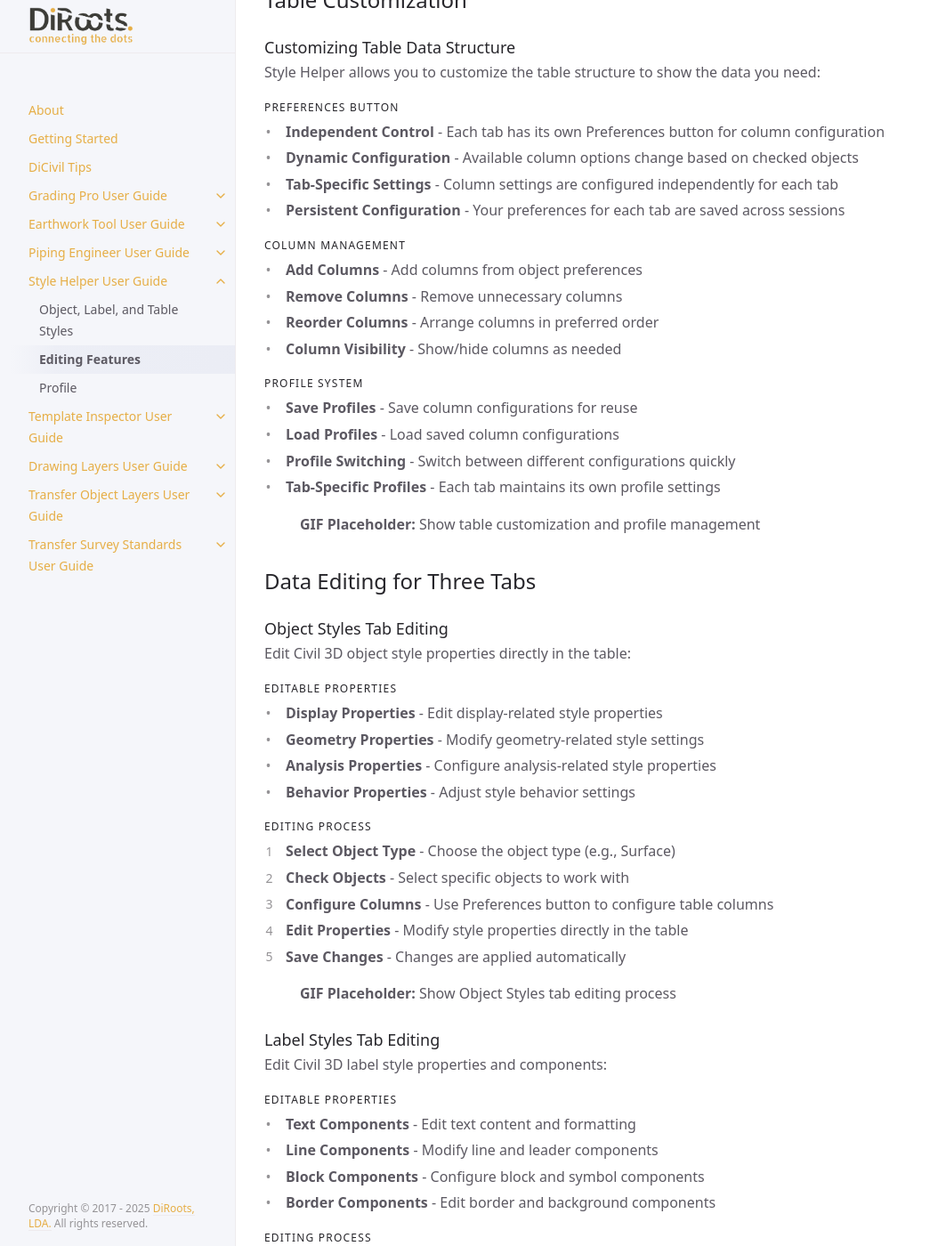
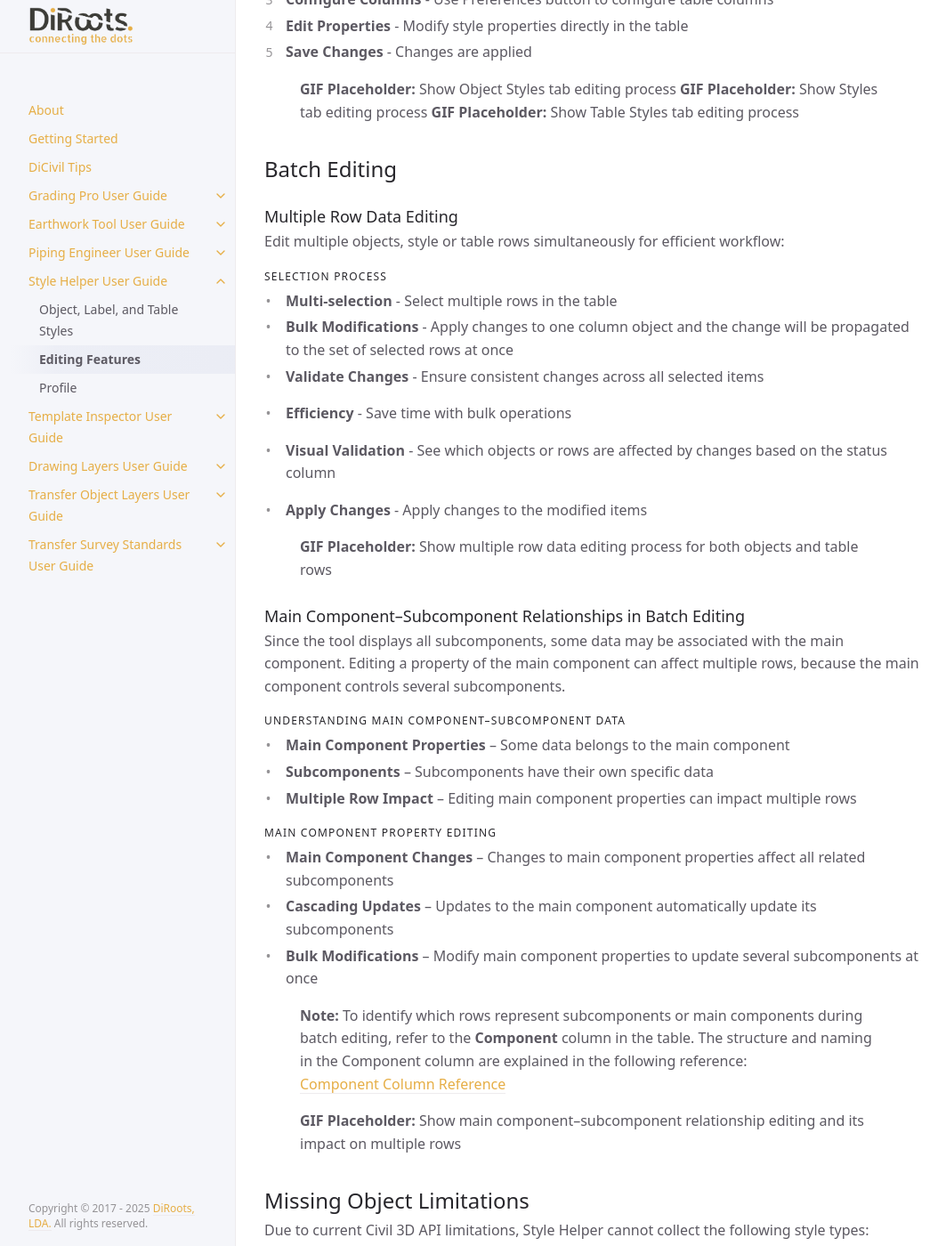
Before and after one commit to DiRoots-Limited/DiRoots.Civil3D.Releases, a Jekyll site: the page built from docs/pages/StyleHelper/SH-Editing-Features.md, in a window 1280 px wide and 1400 px high, scrolled down 1876 px. Shown: the whole window at 89% size, without its empty margins (107-1170 px from the left). Built offline with Jekyll 4.4.1, drawn with Linux system fonts in a browser that asks for light colours; some of the changed text lies outside the part shown.

Commit message:
fix: update

```diff
--- a/docs/pages/StyleHelper/SH-Editing-Features.md
+++ b/docs/pages/StyleHelper/SH-Editing-Features.md
@@ -18,186 +18,90 @@ nav_order: 3
 
 # Editing Features
 
-Style Helper provides comprehensive editing capabilities for customizing table data, editing style properties across all three tabs, and performing batch operations for efficient workflow management.
+Style Helper provides comprehensive editing capabilities for customizing table data, editing style data properties, and performing batch operations for efficient data edition.
 
 ## Overview
 
 The editing features include:
-- **Table Customization** - Configure table structure and data display
+- **Table Column Preferences** - Configure table structure and data display
 - **Data Editing** - Edit style properties for all three tabs
 - **Batch Editing** - Edit multiple objects and rows simultaneously
 - **Children Styles Support** - Edit children nested label styles
 
-> **GIF Placeholder:** Show overview of editing features
 
 ## Table Customization
 
 ### Customizing Table Data Structure
 
-Style Helper allows you to customize the table structure to show the data you need:
+Style Helper allows you to customize the table structure to show only the data you need:
 
 #### Preferences Button
 - **Independent Control** - Each tab has its own Preferences button for column configuration
 - **Dynamic Configuration** - Available column options change based on checked objects
 - **Tab-Specific Settings** - Column settings are configured independently for each tab
-- **Persistent Configuration** - Your preferences for each tab are saved across sessions
 
-#### Column Management
-- **Add Columns** - Add columns from object preferences
+#### Column Preferences
+After accessing the preferences, you can:
+- **Add Columns**
 - **Remove Columns** - Remove unnecessary columns
 - **Reorder Columns** - Arrange columns in preferred order
-- **Column Visibility** - Show/hide columns as needed
 
-#### Profile System
-- **Save Profiles** - Save column configurations for reuse
-- **Load Profiles** - Load saved column configurations
-- **Profile Switching** - Switch between different configurations quickly
-- **Tab-Specific Profiles** - Each tab maintains its own profile settings
 
 > **GIF Placeholder:** Show table customization and profile management
 
-## Data Editing for Three Tabs
+## Data Editing for the Different Tabs
 
-### Object Styles Tab Editing
+### Styles Tab Editing
 
-Edit Civil 3D object style properties directly in the table:
+Edit Civil 3D object style property data directly in the table:
 
-#### Editable Properties
-- **Display Properties** - Edit display-related style properties
-- **Geometry Properties** - Modify geometry-related style settings
-- **Analysis Properties** - Configure analysis-related style properties
-- **Behavior Properties** - Adjust style behavior settings
+#### Editing Property Data Process
 
-#### Editing Process
-1. **Select Object Type** - Choose the object type (e.g., Surface)
-2. **Check Objects** - Select specific objects to work with
+1. **Access the Tab** - Open the Styles tab you want to edit
+2. **Check Objects** - Check specific objects to work with
 3. **Configure Columns** - Use Preferences button to configure table columns
 4. **Edit Properties** - Modify style properties directly in the table
-5. **Save Changes** - Changes are applied automatically
+5. **Save Changes** - Changes are applied
 
 > **GIF Placeholder:** Show Object Styles tab editing process
-
-### Label Styles Tab Editing
-
-Edit Civil 3D label style properties and components:
-
-#### Editable Properties
-- **Text Components** - Edit text content and formatting
-- **Line Components** - Modify line and leader components
-- **Block Components** - Configure block and symbol components
-- **Border Components** - Edit border and background components
-
-#### Editing Process
-1. **Select Label Type** - Choose the label type (e.g., Point)
-2. **Check Label Styles** - Select specific label styles to work with
-3. **Configure Columns** - Use Preferences button to configure table columns
-4. **Edit Properties** - Modify label properties directly in the table
-5. **Save Changes** - Changes are applied automatically
-
-> **GIF Placeholder:** Show Label Styles tab editing process
-
-### Table Styles Tab Editing
-
-Edit Civil 3D table style properties and components:
-
-#### Editable Properties
-- **Table Layout** - Edit table layout and structure
-- **Column Properties** - Modify column formatting and behavior
-- **Header Properties** - Configure table header settings
-- **Data Properties** - Edit data formatting and display
-
-#### Editing Process
-1. **Select Table Type** - Choose the table type (e.g., Surface Table)
-2. **Check Table Styles** - Select specific table styles to work with
-3. **Configure Columns** - Use Preferences button to configure table columns
-4. **Edit Properties** - Modify table properties directly in the table
-5. **Save Changes** - Changes are applied automatically
-
+> **GIF Placeholder:** Show Styles tab editing process
 > **GIF Placeholder:** Show Table Styles tab editing process
 
 ## Batch Editing
 
-### Multi-Object Editing
+### Multiple Row Data Editing
 
-Edit multiple objects simultaneously for efficient workflow:
+Edit multiple objects, style or table rows simultaneously for efficient workflow:
 
-#### Object Selection
-- **Multi-selection** - Check multiple objects in the tree structure
-- **Bulk Modifications** - Apply changes to multiple objects at once
-- **Consistent Updates** - Ensure consistent changes across objects
+#### Selection Process
+- **Multi-selection** - Select multiple rows in the table
+- **Bulk Modifications** - Apply changes to one column object and the change will be propagated to the set of selected rows at once
+- **Validate Changes** - Ensure consistent changes across all selected items
 - **Efficiency** - Save time with bulk operations
 
-#### Object-Level Changes
-When you select multiple objects, changes are applied to all selected objects:
-- **Property Updates** - Update properties across all selected objects
-- **Style Modifications** - Modify styles for multiple objects simultaneously
-- **Data Consistency** - Maintain data consistency across objects
-- **Visual Feedback** - See which objects are affected by changes
+- **Visual Validation** - See which objects or rows are affected by changes based on the status column
 
-> **GIF Placeholder:** Show multi-object editing process
+- **Apply Changes** - Apply changes to the modified items
 
-### Multi-Row Editing
+> **GIF Placeholder:** Show multiple row data editing process for both objects and table rows
 
-Edit multiple table rows simultaneously:
+### Main Component–Subcomponent Relationships in Batch Editing
 
-#### Row Selection
-- **Select Multiple Rows** - Select multiple rows in the table
-- **Bulk Property Editing** - Edit properties across selected rows
-- **Consistent Changes** - Apply consistent changes to multiple rows
+Since the tool displays all subcomponents, some data may be associated with the main component. Editing a property of the main component can affect multiple rows, because the main component controls several subcomponents.
 
-#### Row-Level Operations
-After selecting multiple rows:
-- **Property Editing** - Edit the required property
-- **Data Updates** - The tool updates data values across multiple selected rows
-- **Apply Changes** - Apply style changes to multiple rows
+#### Understanding Main Component–Subcomponent Data
+- **Main Component Properties** – Some data belongs to the main component
+- **Subcomponents** – Subcomponents have their own specific data
+- **Multiple Row Impact** – Editing main component properties can impact multiple rows
 
-> **GIF Placeholder:** Show multi-row editing process
+#### Main Component Property Editing
+- **Main Component Changes** – Changes to main component properties affect all related subcomponents
+- **Cascading Updates** – Updates to the main component automatically update its subcomponents
+- **Bulk Modifications** – Modify main component properties to update several subcomponents at once
 
-### Parent-Child Relationships in Batch Editing
+> **Note:** To identify which rows represent subcomponents or main components during batch editing, refer to the **Component** column in the table. The structure and naming in the Component column are explained in the following reference: [Component Column Reference](SH-Object-Label-Table-Styles.md#component-column-reference)
 
-#### Understanding Parent-Child Data
-- **Parent Properties** - Some data belongs to the main parent component
-- **Child Components** - Subcomponents have their own specific data
-- **Multiple Row Impact** - Editing parent properties affects multiple rows
-- **Visual Indicators** - Checkboxes show which rows are affected by parent changes
-
-#### Parent Property Editing
-- **Parent-Level Changes** - Changes to parent properties affect all child components
-- **Cascading Updates** - Parent changes automatically update child components
-- **Bulk Modifications** - Modify parent properties to update multiple components
-- **Visual Feedback** - Clear indication of parent-child relationships
-
-#### Important Note
-Since the tool shows all subcomponents, some data could be related to the main component. This means editing one property might affect more than one row because it's editing the main parent component that controls multiple subcomponents.
-
-> **GIF Placeholder:** Show parent-child relationship editing and its impact on multiple rows
-
-## Children Styles Support
-
-### Children Nested Label Style Editing
-
-Style Helper supports editing children nested label styles with granular control:
-
-#### Understanding Children Styles
-- **Parent-Child Structure** - Label styles can have nested children components
-- **Component Hierarchy** - Each component can have its own properties
-- **Inheritance** - Children can inherit properties from parent components
-- **Override Capabilities** - Children can override inherited properties
-
-#### Children Style Editing Process
-1. **Access Children Data** - Use Object Preferences to load children component data
-2. **Identify Components** - Identify which components are children vs parent
-3. **Edit Individual Components** - Edit specific children components
-4. **Manage Inheritance** - Control how properties are inherited or overridden
-5. **Apply Changes** - Changes are applied to the specific children components
-
-#### Children Component Properties
-- **Component-Specific Data** - Each child component has its own properties
-- **Inherited Properties** - Properties inherited from parent components
-- **Override Properties** - Properties that override parent settings
-- **Independent Editing** - Edit children components independently
-
-> **GIF Placeholder:** Show children styles editing and component management
+> **GIF Placeholder:** Show main component–subcomponent relationship editing and its impact on multiple rows
 
 ## Missing Object Limitations
 
@@ -211,23 +115,15 @@ Due to current Civil 3D API limitations, Style Helper cannot collect the followi
 These limitations are imposed by the Civil 3D API and are not within the control of Style Helper. We continue to monitor API updates and will add support for these styles when they become available through the Civil 3D API.
 
 
-## Children Component Editing
+## Label Styles Children Component Editing
 
-Style Helper supports children label styles with comprehensive editing capabilities.
+Style Helper supports children label styles editing capabilities.
 
-### Understanding Parent-Child Relationships
-
-Civil 3D Label Styles have hierarchical component structures for label styles:
+Civil 3D has hierarchical component structures for label styles:
 
 - **Parent label Styles** - Main style objects (e.g., Point Label Styles)
 - **Child Label Style** - Inside the parent label style it could have additional nested children and subchildren label styles. We are also supporting these
 
+Style Helper supports children label styles editing capabilities.
+
 > **GIF Placeholder:** Display support for the parent-child label style relationship structure
-
-## Best Practices
-
-- **Use Profiles** - Save and reuse column configurations for efficiency
-- **Batch Operations** - Use multi-selection for consistent changes across multiple objects
-- **Understand Relationships** - Be aware of parent-child relationships when editing
-- **Test Changes** - Verify changes are applied correctly after editing
-- **Backup Configurations** - Save important column configurations as profiles
--- a/docs/pages/StyleHelper/SH-style-helper-user-guide.md
+++ b/docs/pages/StyleHelper/SH-style-helper-user-guide.md
@@ -36,7 +36,6 @@ Style Helper provides three main tabs for different style types:
 - **Label Styles Tab** - Edit Civil 3D label styles (e.g. Point Label Styles)
 - **Table Styles Tab** - Edit Civil 3D table styles (e.g. Point Table Styles)
 
-> **GIF Placeholder:** Show the main interface showing the three-tab structure
 
 ### Basic Workflow
 
```
